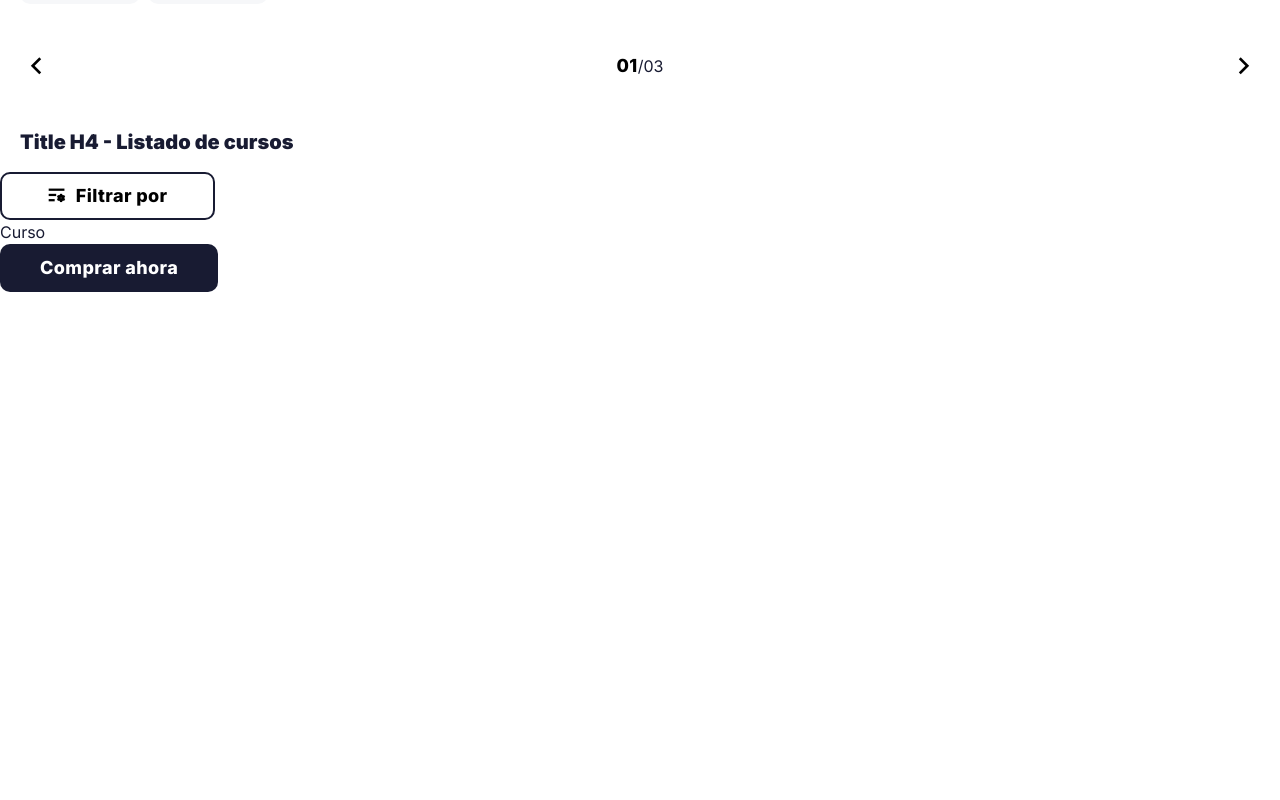
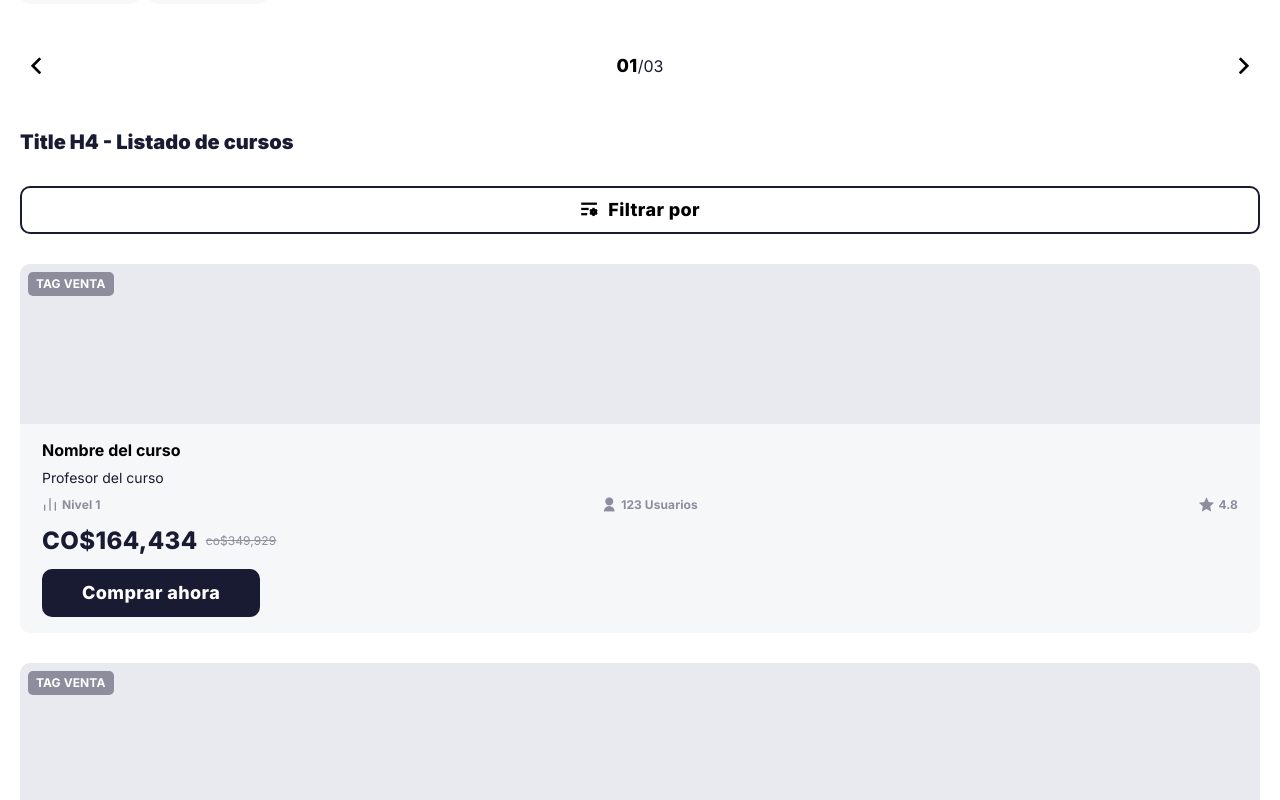
Before and after one commit to kedeinroga/crashcourse-front, a React (Create React App) app: page / in a window 1280 px wide. Shown: the part 560-1360 px from the top of the page. Before the commit the page ends 852 px from the top, so only its background shows below. Built offline with nearby package versions, Linux system fonts and the light colour scheme.

Commit message:
course list and course card work styles

```diff
--- a/src/components/UI/Buttons/ButonFilter.css
+++ b/src/components/UI/Buttons/ButonFilter.css
@@ -5,7 +5,6 @@
   align-items: center;
   justify-content: center;
   height: 48px;
-  width: 215px;
   gap: 10px;
   border-radius: 10px;
   padding: 14px, 40px, 14px, 40px;
--- a/src/components/main/CardCurso.css
+++ b/src/components/main/CardCurso.css
@@ -0,0 +1,104 @@
+.curso-banner {
+  height: 160px;
+  background: #e8eaf0;
+  border-radius: 10px 10px 0px 0px;
+  padding: 8px;
+}
+
+.curso-tag {
+  height: 24px;
+  width: 86px;
+  padding: 4px 8px;
+  border-radius: 5px;
+  padding: 4px, 8px, 4px, 8px;
+  font-size: 12px;
+  font-style: normal;
+  font-weight: 700;
+  line-height: 16px;
+  letter-spacing: 0.1px;
+  text-align: left;
+  background: #8d8d9d;
+  color: #fff;
+}
+
+.curso-description {
+  background: #f6f7f9;
+  border-radius: 0px 0px 10px 10px;
+  padding: 16px 22px;
+}
+
+.curso-description__name {
+  font-size: 16px;
+  font-style: normal;
+  font-weight: 700;
+  line-height: 20px;
+  letter-spacing: 0px;
+  text-align: left;
+  margin-bottom: 8px;
+}
+
+.curso-description__prof {
+  font-size: 14px;
+  font-style: normal;
+  font-weight: 400;
+  line-height: 20px;
+  letter-spacing: 0px;
+  text-align: left;
+  margin-bottom: 8px;
+}
+
+.curso-description__info {
+  display: flex;
+  align-items: center;
+  justify-content: space-between;
+  gap: 10px;
+  color: #8d8d9d;
+  margin-bottom: 12px;
+}
+
+.curso-description__info li {
+  font-family: 16px;
+}
+.curso-description__info--data {
+  display: flex;
+  align-items: center;
+  gap: 4px;
+}
+
+.curso-description__info--data p {
+  color: #8d8d9d;
+  font-size: 12px;
+  font-style: normal;
+  font-weight: 700;
+  line-height: 16px;
+  letter-spacing: 0.1px;
+  text-align: left;
+}
+
+.curso-cost {
+  display: flex;
+  align-items: center;
+  gap: 8px;
+  margin-bottom: 12px;
+}
+
+.ofert-price {
+  font-size: 24px;
+  font-style: normal;
+  font-weight: 800;
+  line-height: 32px;
+  letter-spacing: 0.4px;
+  text-align: left;
+  color: #181b32;
+}
+
+.real-price {
+  font-size: 12px;
+  font-style: normal;
+  font-weight: 400;
+  line-height: 16px;
+  letter-spacing: 0.1px;
+  text-align: left;
+  color: #8d8d9d;
+  text-decoration-line: line-through;
+}
--- a/src/components/main/CardCurso.tsx
+++ b/src/components/main/CardCurso.tsx
@@ -4,8 +4,32 @@ import Button from "../UI/Buttons/Button";
 function CardCurso() {
   return (
     <div className="card-curso">
-      <p>Curso</p>
-      <Button />
+      <div className="curso-banner">
+        <div className="curso-tag">TAG VENTA</div>
+      </div>
+      <div className="curso-description">
+        <div className="curso-description__name">Nombre del curso </div>
+        <p className="curso-description__prof">Profesor del curso</p>
+        <div className="curso-description__info">
+          <div className="curso-description__info--data">
+            <i className="ri-bar-chart-line"></i>
+            <p>Nivel 1</p>
+          </div>
+          <div className="curso-description__info--data">
+            <i className="ri-user-fill"></i>
+            <p>123 Usuarios</p>
+          </div>
+          <div className="curso-description__info--data">
+            <i className="ri-star-fill"></i>
+            <p>4.8</p>
+          </div>
+        </div>
+        <div className="curso-cost">
+          <p className="ofert-price">CO$164,434</p>
+          <p className="real-price">co$349,929</p>
+        </div>
+        <Button />
+      </div>
     </div>
   );
 }
--- a/src/components/main/ListCurso.css
+++ b/src/components/main/ListCurso.css
@@ -0,0 +1,11 @@
+.list-curso__title {
+  margin: 0 0 0 0;
+}
+
+.list-curso {
+  margin-left: 20px;
+  margin-right: 20px;
+  display: flex;
+  flex-direction: column;
+  gap: 30px;
+}
--- a/src/components/main/ListCurso.tsx
+++ b/src/components/main/ListCurso.tsx
@@ -7,8 +7,9 @@ import ButonFilter from "../UI/Buttons/ButonFilter";
 function ListCurso() {
   return (
     <div className="list-curso">
-      <h4>Title H4 - Listado de cursos</h4>
+      <h4 className="list-curso__title">Title H4 - Listado de cursos</h4>
       <ButonFilter />
+      <CardCurso />
       <CardCurso />
     </div>
   );
```
